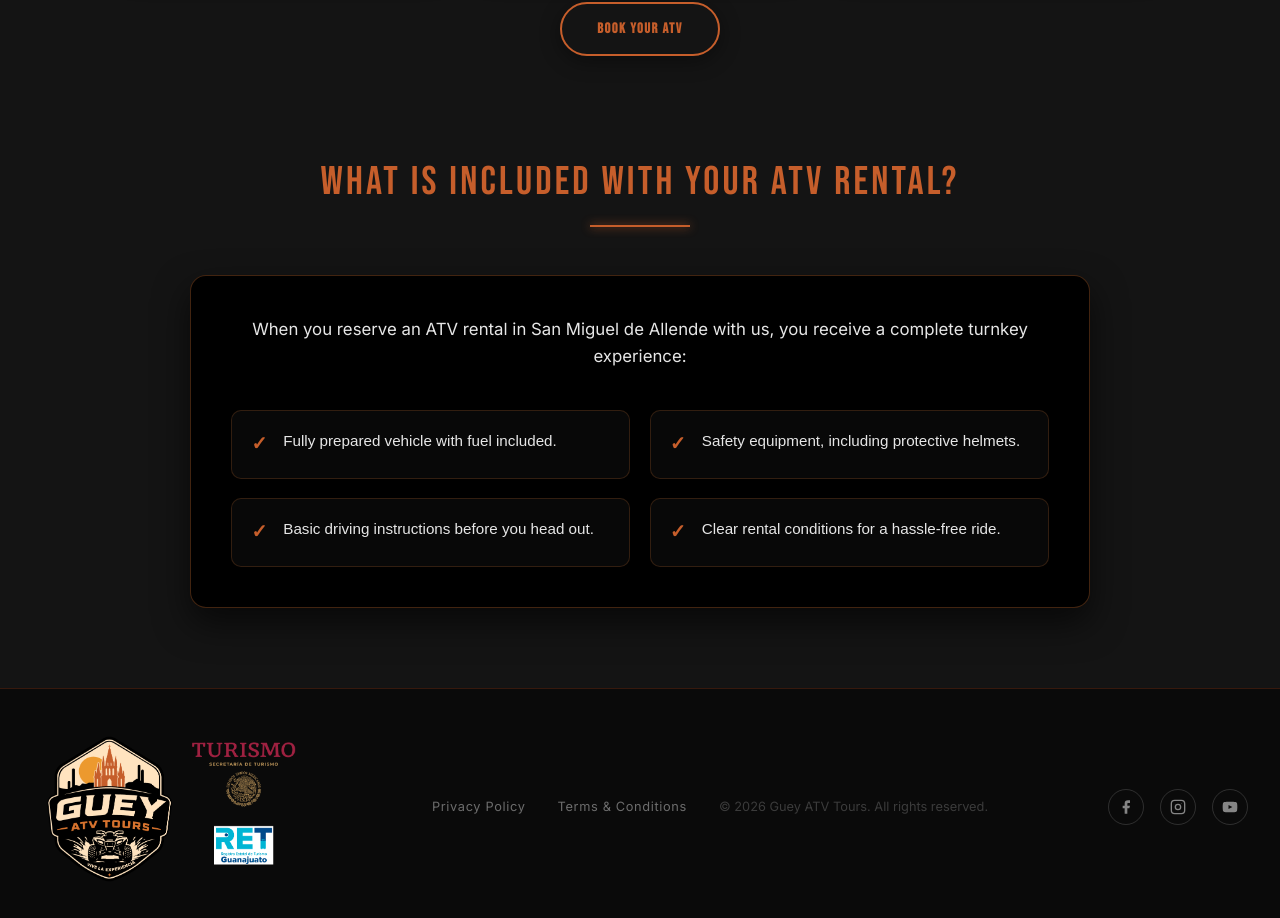
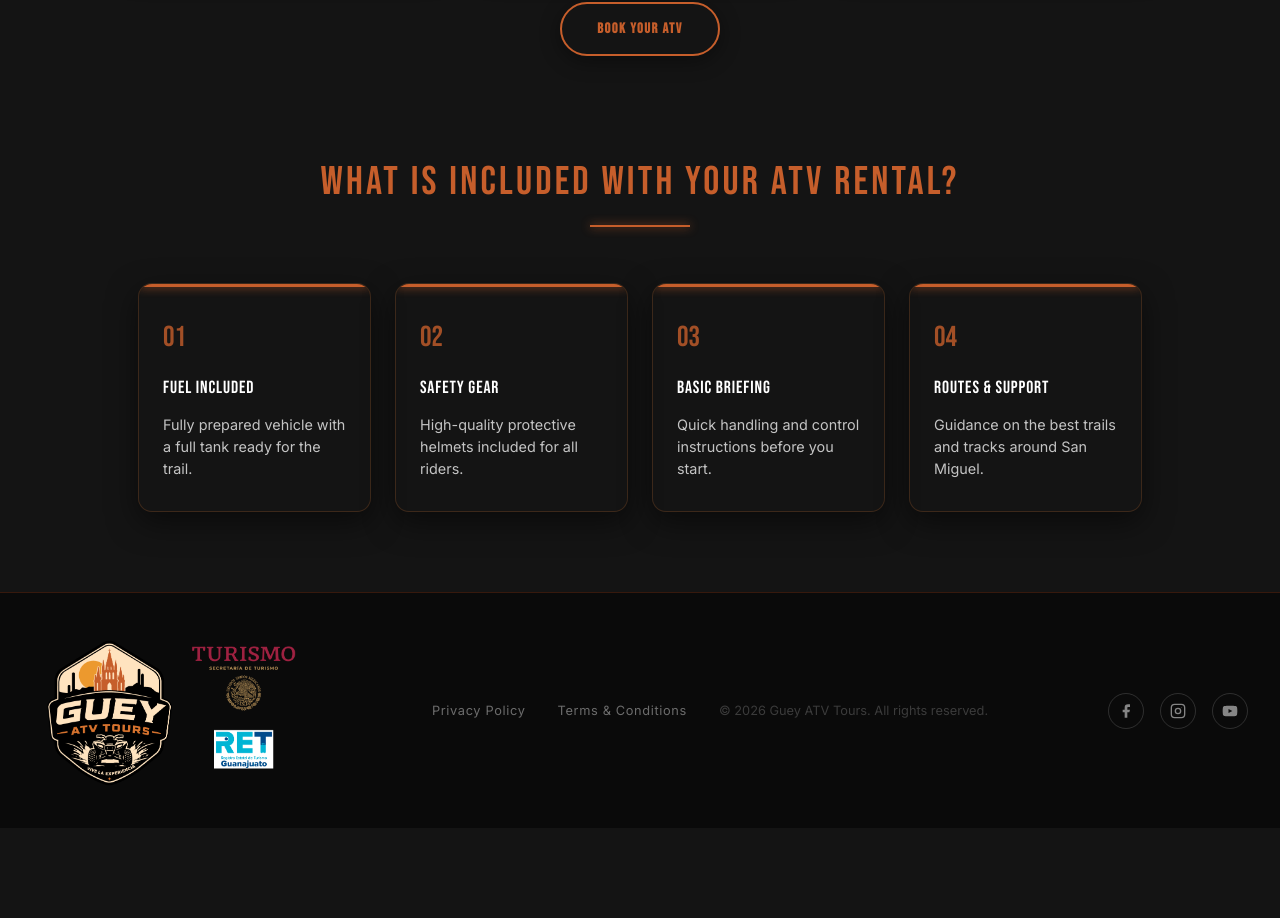
Before and after one commit to DraftStudiomx/Guey-tours-SEO, a Next.js app: page /atv-rentals in a window 1280 px wide. Shown: the part 2600-3518 px from the top of the page. After the commit the page ends 3428 px from the top, so only its background shows below. Built offline with nearby package versions, Linux system fonts and the light colour scheme; a web font is replaced by a local one.

Commit message:
Update AtvRentalsContent.tsx quinta seccion

```diff
--- a/app/atv-rentals/AtvRentalsContent.tsx
+++ b/app/atv-rentals/AtvRentalsContent.tsx
@@ -870,11 +870,11 @@ export default function AtvRentalsContent() {
 {/* --- FIN DE LA CUARTA SECCIÓN --- */}
 
 
-          {/* --- QUINTA SECCIÓN: What Is Included With Your ATV Rental? --- */}
-<div style={{ marginTop: '6rem', width: '100%' }}>
+        {/* --- QUINTA SECCIÓN: Grid Dinámico de Inclusiones (Opción B) --- */}
+<div style={{ marginTop: '6rem', width: '100%', padding: '0 1rem' }}>
 
   {/* Encabezado principal de la sección */}
-  <div style={{ textAlign: 'center', marginBottom: '3rem' }}>
+  <div style={{ textAlign: 'center', marginBottom: '3.5rem' }}>
     <h2 style={{
       fontFamily: 'var(--font-heading)',
       fontSize: '2.5rem',
@@ -894,104 +894,292 @@ export default function AtvRentalsContent() {
     }} />
   </div>
 
-  {/* Contenedor tipo tarjeta principal para la lista de inclusión */}
+  {/* Contenedor Grid de 4 columnas dinámicas */}
   <div style={{
-    background: '#000',
-    border: '1px solid rgba(217, 119, 54, 0.3)',
-    borderRadius: '16px',
-    padding: '2.5rem',
-    boxShadow: '0 15px 35px rgba(0,0,0,0.6)',
-    maxWidth: '900px',
-    margin: '0 auto',
+    display: 'grid',
+    gridTemplateColumns: 'repeat(auto-fit, minmax(220px, 1fr))',
+    gap: '1.5rem',
+    maxWidth: '1200px',
+    margin: '0 auto'
+  }}>
+
+    {/* Tarjeta 1 */}
+    <div
+      style={{
+        background: 'rgba(20, 20, 20, 0.8)',
+        border: '1px solid rgba(217, 119, 54, 0.2)',
+        borderRadius: '14px',
+        padding: '2rem 1.5rem',
+        position: 'relative',
+        overflow: 'hidden',
+        transition: 'all 0.3s ease',
+        boxShadow: '0 10px 30px rgba(0,0,0,0.5)',
         display: 'flex',
         flexDirection: 'column',
-    gap: '1.5rem'
+        justifyContent: 'space-between'
+      }}
+      onMouseEnter={(e) => {
+        e.currentTarget.style.transform = 'translateY(-6px)';
+        e.currentTarget.style.borderColor = 'var(--orange, #d97736)';
+        e.currentTarget.style.boxShadow = '0 15px 35px rgba(217, 119, 54, 0.25)';
+      }}
+      onMouseLeave={(e) => {
+        e.currentTarget.style.transform = 'translateY(0)';
+        e.currentTarget.style.borderColor = 'rgba(217, 119, 54, 0.2)';
+        e.currentTarget.style.boxShadow = '0 10px 30px rgba(0,0,0,0.5)';
+      }}
+    >
+      {/* Línea de luz superior decorativa */}
+      <div style={{
+        position: 'absolute',
+        top: 0,
+        left: 0,
+        right: 0,
+        height: '3px',
+        background: 'var(--orange, #d97736)',
+        boxShadow: '0 0 10px var(--orange, #d97736)'
+      }} />
+
+      <div>
+        <span style={{
+          fontFamily: 'var(--font-heading)',
+          fontSize: '1.8rem',
+          color: 'var(--orange, #d97736)',
+          opacity: 0.8,
+          display: 'block',
+          marginBottom: '1rem'
         }}>
+          01
+        </span>
+        <h3 style={{
+          fontFamily: 'var(--font-heading)',
+          fontSize: '1.1rem',
+          color: '#fff',
+          textTransform: 'uppercase',
+          marginBottom: '0.8rem',
+          letterSpacing: '0.05em'
+        }}>
+          {lang === 'es' ? 'Combustible Incluido' : 'Fuel Included'}
+        </h3>
         <p style={{
           fontFamily: 'var(--font-body, sans-serif)',
-      fontSize: '1.05rem',
-      color: 'rgba(255, 255, 255, 0.9)',
-      lineHeight: 1.6,
-      textAlign: 'center',
-      margin: '0 0 1rem 0'
+          fontSize: '0.9rem',
+          color: 'rgba(255, 255, 255, 0.75)',
+          lineHeight: 1.5,
+          margin: 0
         }}>
-      {lang === 'es'
-        ? 'Cuando reservas una renta de ATV en San Miguel de Allende con nosotros, obtienes una experiencia completa y sin complicaciones:'
-        : 'When you reserve an ATV rental in San Miguel de Allende with us, you receive a complete turnkey experience:'}
+          {lang === 'es' ? 'Vehículo completamente preparado y con el tanque listo para la ruta.' : 'Fully prepared vehicle with a full tank ready for the trail.'}
         </p>
-
-    {/* Lista de elementos con estilo limpio */}
-    <div style={{
-      display: 'grid',
-      gridTemplateColumns: 'repeat(auto-fit, minmax(280px, 1fr))',
-      gap: '1.2rem'
-    }}>
-
-      {/* Elemento 1 */}
-      <div style={{
-        background: 'rgba(255, 255, 255, 0.03)',
-        border: '1px solid rgba(217, 119, 54, 0.2)',
-        borderRadius: '10px',
-        padding: '1.2rem',
-        display: 'flex',
-        alignItems: 'flex-start',
-        gap: '1rem'
-      }}>
-        <span style={{ color: 'var(--orange, #d97736)', fontSize: '1.2rem', fontWeight: 'bold' }}>✓</span>
-        <span style={{ color: 'rgba(255,255,255,0.9)', fontSize: '0.95rem', lineHeight: 1.5 }}>
-          {lang === 'es' ? 'Vehículo completamente preparado con combustible incluido.' : 'Fully prepared vehicle with fuel included.'}
-        </span>
+      </div>
     </div>
 
-      {/* Elemento 2 */}
+    {/* Tarjeta 2 */}
+    <div
+      style={{
+        background: 'rgba(20, 20, 20, 0.8)',
+        border: '1px solid rgba(217, 119, 54, 0.2)',
+        borderRadius: '14px',
+        padding: '2rem 1.5rem',
+        position: 'relative',
+        overflow: 'hidden',
+        transition: 'all 0.3s ease',
+        boxShadow: '0 10px 30px rgba(0,0,0,0.5)',
+        display: 'flex',
+        flexDirection: 'column',
+        justifyContent: 'space-between'
+      }}
+      onMouseEnter={(e) => {
+        e.currentTarget.style.transform = 'translateY(-6px)';
+        e.currentTarget.style.borderColor = 'var(--orange, #d97736)';
+        e.currentTarget.style.boxShadow = '0 15px 35px rgba(217, 119, 54, 0.25)';
+      }}
+      onMouseLeave={(e) => {
+        e.currentTarget.style.transform = 'translateY(0)';
+        e.currentTarget.style.borderColor = 'rgba(217, 119, 54, 0.2)';
+        e.currentTarget.style.boxShadow = '0 10px 30px rgba(0,0,0,0.5)';
+      }}
+    >
       <div style={{
-        background: 'rgba(255, 255, 255, 0.03)',
-        border: '1px solid rgba(217, 119, 54, 0.2)',
-        borderRadius: '10px',
-        padding: '1.2rem',
-        display: 'flex',
-        alignItems: 'flex-start',
-        gap: '1rem'
+        position: 'absolute',
+        top: 0,
+        left: 0,
+        right: 0,
+        height: '3px',
+        background: 'var(--orange, #d97736)',
+        boxShadow: '0 0 10px var(--orange, #d97736)'
+      }} />
+
+      <div>
+        <span style={{
+          fontFamily: 'var(--font-heading)',
+          fontSize: '1.8rem',
+          color: 'var(--orange, #d97736)',
+          opacity: 0.8,
+          display: 'block',
+          marginBottom: '1rem'
         }}>
-        <span style={{ color: 'var(--orange, #d97736)', fontSize: '1.2rem', fontWeight: 'bold' }}>✓</span>
-        <span style={{ color: 'rgba(255,255,255,0.9)', fontSize: '0.95rem', lineHeight: 1.5 }}>
-          {lang === 'es' ? 'Equipo de seguridad, incluyendo cascos protectores.' : 'Safety equipment, including protective helmets.'}
+          02
         </span>
+        <h3 style={{
+          fontFamily: 'var(--font-heading)',
+          fontSize: '1.1rem',
+          color: '#fff',
+          textTransform: 'uppercase',
+          marginBottom: '0.8rem',
+          letterSpacing: '0.05em'
+        }}>
+          {lang === 'es' ? 'Equipo de Seguridad' : 'Safety Gear'}
+        </h3>
+        <p style={{
+          fontFamily: 'var(--font-body, sans-serif)',
+          fontSize: '0.9rem',
+          color: 'rgba(255, 255, 255, 0.75)',
+          lineHeight: 1.5,
+          margin: 0
+        }}>
+          {lang === 'es' ? 'Cascos protectores de alta calidad incluidos para todos los pasajeros.' : 'High-quality protective helmets included for all riders.'}
+        </p>
+      </div>
     </div>
 
-      {/* Elemento 3 */}
+    {/* Tarjeta 3 */}
+    <div
+      style={{
+        background: 'rgba(20, 20, 20, 0.8)',
+        border: '1px solid rgba(217, 119, 54, 0.2)',
+        borderRadius: '14px',
+        padding: '2rem 1.5rem',
+        position: 'relative',
+        overflow: 'hidden',
+        transition: 'all 0.3s ease',
+        boxShadow: '0 10px 30px rgba(0,0,0,0.5)',
+        display: 'flex',
+        flexDirection: 'column',
+        justifyContent: 'space-between'
+      }}
+      onMouseEnter={(e) => {
+        e.currentTarget.style.transform = 'translateY(-6px)';
+        e.currentTarget.style.borderColor = 'var(--orange, #d97736)';
+        e.currentTarget.style.boxShadow = '0 15px 35px rgba(217, 119, 54, 0.25)';
+      }}
+      onMouseLeave={(e) => {
+        e.currentTarget.style.transform = 'translateY(0)';
+        e.currentTarget.style.borderColor = 'rgba(217, 119, 54, 0.2)';
+        e.currentTarget.style.boxShadow = '0 10px 30px rgba(0,0,0,0.5)';
+      }}
+    >
       <div style={{
-        background: 'rgba(255, 255, 255, 0.03)',
-        border: '1px solid rgba(217, 119, 54, 0.2)',
-        borderRadius: '10px',
-        padding: '1.2rem',
-        display: 'flex',
-        alignItems: 'flex-start',
-        gap: '1rem'
+        position: 'absolute',
+        top: 0,
+        left: 0,
+        right: 0,
+        height: '3px',
+        background: 'var(--orange, #d97736)',
+        boxShadow: '0 0 10px var(--orange, #d97736)'
+      }} />
+
+      <div>
+        <span style={{
+          fontFamily: 'var(--font-heading)',
+          fontSize: '1.8rem',
+          color: 'var(--orange, #d97736)',
+          opacity: 0.8,
+          display: 'block',
+          marginBottom: '1rem'
         }}>
-        <span style={{ color: 'var(--orange, #d97736)', fontSize: '1.2rem', fontWeight: 'bold' }}>✓</span>
-        <span style={{ color: 'rgba(255,255,255,0.9)', fontSize: '0.95rem', lineHeight: 1.5 }}>
-          {lang === 'es' ? 'Instrucciones básicas de manejo antes de salir.' : 'Basic driving instructions before you head out.'}
+          03
         </span>
+        <h3 style={{
+          fontFamily: 'var(--font-heading)',
+          fontSize: '1.1rem',
+          color: '#fff',
+          textTransform: 'uppercase',
+          marginBottom: '0.8rem',
+          letterSpacing: '0.05em'
+        }}>
+          {lang === 'es' ? 'Instrucción Básica' : 'Basic Briefing'}
+        </h3>
+        <p style={{
+          fontFamily: 'var(--font-body, sans-serif)',
+          fontSize: '0.9rem',
+          color: 'rgba(255, 255, 255, 0.75)',
+          lineHeight: 1.5,
+          margin: 0
+        }}>
+          {lang === 'es' ? 'Breve inducción de manejo y control antes de arrancar tu aventura.' : 'Quick handling and control instructions before you start.'}
+        </p>
+      </div>
     </div>
 
-      {/* Elemento 4 */}
+    {/* Tarjeta 4 */}
+    <div
+      style={{
+        background: 'rgba(20, 20, 20, 0.8)',
+        border: '1px solid rgba(217, 119, 54, 0.2)',
+        borderRadius: '14px',
+        padding: '2rem 1.5rem',
+        position: 'relative',
+        overflow: 'hidden',
+        transition: 'all 0.3s ease',
+        boxShadow: '0 10px 30px rgba(0,0,0,0.5)',
+        display: 'flex',
+        flexDirection: 'column',
+        justifyContent: 'space-between'
+      }}
+      onMouseEnter={(e) => {
+        e.currentTarget.style.transform = 'translateY(-6px)';
+        e.currentTarget.style.borderColor = 'var(--orange, #d97736)';
+        e.currentTarget.style.boxShadow = '0 15px 35px rgba(217, 119, 54, 0.25)';
+      }}
+      onMouseLeave={(e) => {
+        e.currentTarget.style.transform = 'translateY(0)';
+        e.currentTarget.style.borderColor = 'rgba(217, 119, 54, 0.2)';
+        e.currentTarget.style.boxShadow = '0 10px 30px rgba(0,0,0,0.5)';
+      }}
+    >
       <div style={{
-        background: 'rgba(255, 255, 255, 0.03)',
-        border: '1px solid rgba(217, 119, 54, 0.2)',
-        borderRadius: '10px',
-        padding: '1.2rem',
-        display: 'flex',
-        alignItems: 'flex-start',
-        gap: '1rem'
+        position: 'absolute',
+        top: 0,
+        left: 0,
+        right: 0,
+        height: '3px',
+        background: 'var(--orange, #d97736)',
+        boxShadow: '0 0 10px var(--orange, #d97736)'
+      }} />
+
+      <div>
+        <span style={{
+          fontFamily: 'var(--font-heading)',
+          fontSize: '1.8rem',
+          color: 'var(--orange, #d97736)',
+          opacity: 0.8,
+          display: 'block',
+          marginBottom: '1rem'
         }}>
-        <span style={{ color: 'var(--orange, #d97736)', fontSize: '1.2rem', fontWeight: 'bold' }}>✓</span>
-        <span style={{ color: 'rgba(255,255,255,0.9)', fontSize: '0.95rem', lineHeight: 1.5 }}>
-          {lang === 'es' ? 'Condiciones de renta claras para un recorrido sin contratiempos.' : 'Clear rental conditions for a hassle-free ride.'}
+          04
         </span>
+        <h3 style={{
+          fontFamily: 'var(--font-heading)',
+          fontSize: '1.1rem',
+          color: '#fff',
+          textTransform: 'uppercase',
+          marginBottom: '0.8rem',
+          letterSpacing: '0.05em'
+        }}>
+          {lang === 'es' ? 'Soporte y Rutas' : 'Routes & Support'}
+        </h3>
+        <p style={{
+          fontFamily: 'var(--font-body, sans-serif)',
+          fontSize: '0.9rem',
+          color: 'rgba(255, 255, 255, 0.75)',
+          lineHeight: 1.5,
+          margin: 0
+        }}>
+          {lang === 'es' ? 'Orientación sobre los mejores caminos y senderos en San Miguel.' : 'Guidance on the best trails and tracks around San Miguel.'}
+        </p>
+      </div>
     </div>
 
-    </div>
   </div>
 
 </div>
```
Lines whose indentation alone changed are shown as unchanged.
